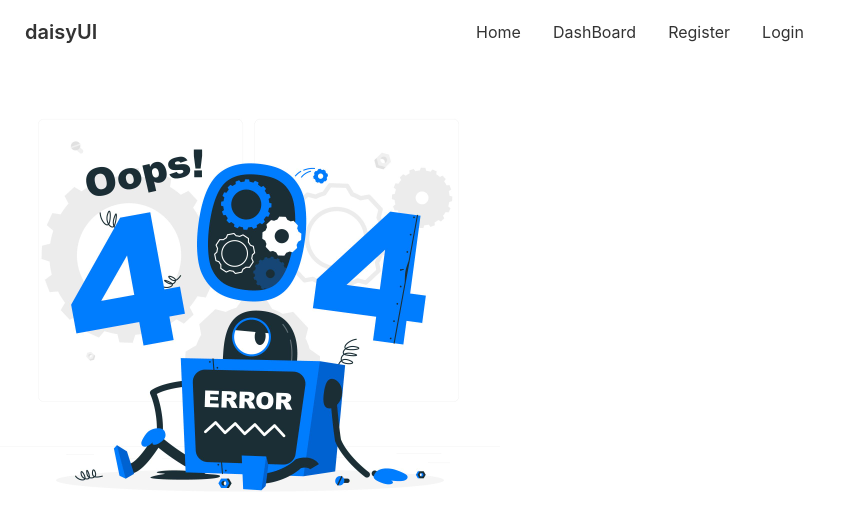
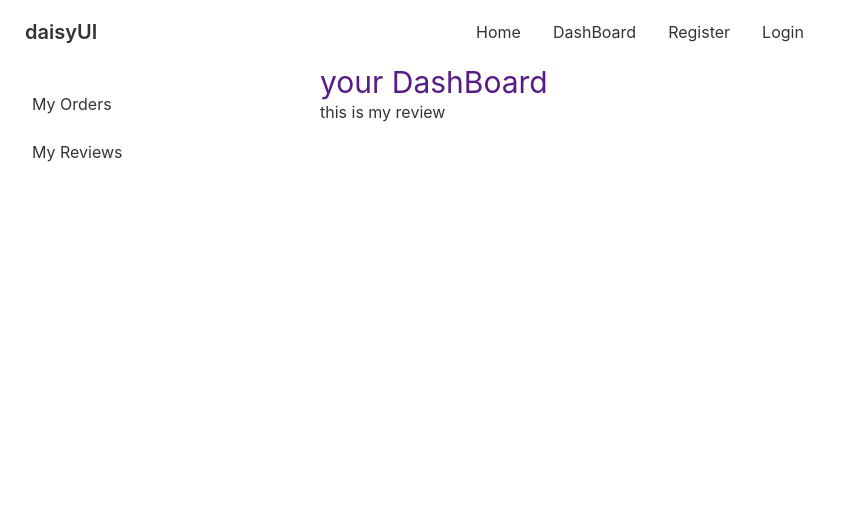
Before and after one commit to Chayanika1/manufacturer-website, a React (Create React App) app: page /DashBoard/MyReview in a window 1280 px wide. Shown: the top 530 px of the page, without its empty margins (0-841 px from the left). Built offline with nearby package versions, Linux system fonts and the light colour scheme; no server answers.

Commit message:
add some route

```diff
--- a/src/App.js
+++ b/src/App.js
@@ -12,6 +12,9 @@ import Login from './Pages/Login/Login';
 import DashBoard from './Pages/DashBoard/DashBoard';
 import MyOrders from './Pages/DashBoard/MyOrders';
 
+import MyReview from './Pages/DashBoard/MyReview';
+import Payment from './Pages/Payment/Payment';
+
 function App() {
   return (
     <div className="container">
@@ -24,9 +27,12 @@ function App() {
         <Route path='/Register' element={<Register></Register>}></Route>
         <Route path='/Login' element={<Login></Login>}></Route>
         <Route path="/DashBoard" element={<DashBoard />}>
-        <Route index element={<MyOrders />} />
 
-      </Route>
+          <Route index element={<MyOrders />} />
+          <Route path='MyReview'element={<MyReview />}></Route>
+
+        </Route>
+        <Route path="/Payment" element={<Payment></Payment>}></Route>
         <Route path='*' element={<Error></Error>}></Route>
       </Routes>
       <Footer></Footer>
--- a/src/Pages/DashBoard/DashBoard.js
+++ b/src/Pages/DashBoard/DashBoard.js
@@ -15,8 +15,10 @@ const DashBoard = () => {
                 <label for="my-drawer-2" class="drawer-overlay"></label>
                 <ul class="menu p-4 overflow-y-auto w-80 bg-base-100 text-base-content">
                     {/*<!-- Sidebar content here -->*/}
-                    <li><Link to="/DashBoard"> sidebar item 1</Link></li>
-                    <li><a>Sidebar Item 2</a></li>
+                    <li><Link to="/DashBoard"> My Orders</Link></li>
+                    <li><Link to="/DashBoard/MyReview"> My Reviews</Link></li>
+
+
                 </ul>
 
             </div>
--- a/src/Pages/DashBoard/MyOrders.js
+++ b/src/Pages/DashBoard/MyOrders.js
@@ -1,8 +1,10 @@
 import React, { useEffect, useState } from 'react';
 import { useAuthState } from 'react-firebase-hooks/auth';
+import { Link, useNavigate } from 'react-router-dom';
 import auth from '../firebase.init';
 
 const MyOrders = () => {
+    const navigate = useNavigate();
     const [orders, setOrders] = useState([]);
     const [user] = useAuthState(auth)
     useEffect(() => {
@@ -14,6 +16,9 @@ const MyOrders = () => {
         }
 
     }, [user])
+    const handelPayment =()=>{
+        navigate('/Payment')
+    }
     return (
         <div>
             <h4>my orders:{orders.length}</h4>
@@ -31,10 +36,11 @@ const MyOrders = () => {
                     <tbody>
                         {
                             orders.map(order=><tr>
-                                <th>{order._id}</th>
+                                <td>{order._id}</td>
                                 <td>{user ?.email}</td>
                                 <td>{order.booking}</td>
-
+                                <td><button onClick={handelPayment} class="btn btn-xs btn-secondary">Pay</button></td>
+                                <td><button class="btn btn-xs btn-error">Cancel</button></td>
                             </tr>)
                         }
 
--- /dev/null
+++ b/src/Pages/DashBoard/MyReview.js
@@ -0,0 +1,12 @@
+import React from 'react';
+
+const MyReview = () => {
+    return (
+        <div>
+            <h4>this is my review</h4>
+
+        </div>
+    );
+};
+
+export default MyReview;
--- /dev/null
+++ b/src/Pages/Payment/Payment.js
@@ -0,0 +1,12 @@
+import React from 'react';
+
+const Payment = () => {
+    return (
+        <div>
+            <h4>this is payment page</h4>
+
+        </div>
+    );
+};
+
+export default Payment;
--- a/src/Pages/ToolsName/Tools.js
+++ b/src/Pages/ToolsName/Tools.js
@@ -11,7 +11,7 @@ const Tools = () => {
 
     return (
         <div className='container'>
-            <div className='row mt-4'>
+            <div className='grid grid-cols-1 md:grid-cols-2 lg:grid-cols-3 gap-5'>
             {
                 services.map(service=><Tool service={service}></Tool>)
             }
```
